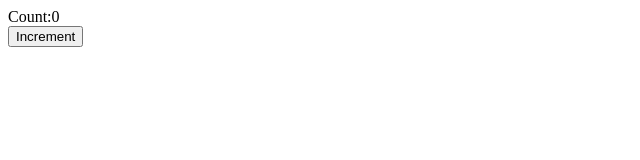
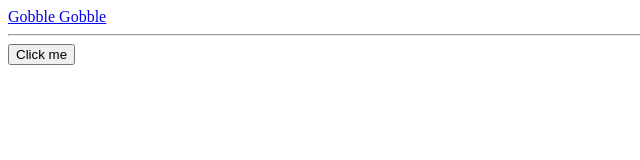
Before and after one commit to ntw3001/More-Vue, a plain HTML site: page index.html in a window 1280 px wide. Shown: the whole page, without its empty margins (0-640 px from the left). Drawn offline with nearby package versions, Linux system fonts and the light colour scheme.

Commit message:
just made some little notes on shorthand

```diff
--- a/index.html
+++ b/index.html
@@ -12,51 +12,25 @@
   <body>
 
       <div id="app">
-        <div>Count:{{ count.number }}</div>
-        <button @click="count.number++">Increment</button>
+        <!-- v-bind - shorthand is : -->
+        <a :href="google"> Gobble Gobble </a>
+        <hr/>
+        <!-- v-on: shorthand is @ -->
+        <button @click="alertSomething">Click me</button>
       </div>
 
   </body>
   <script>
-    const { createApp, ref, watch, reactive } = Vue;
+    const { createApp, ref } = Vue;
     createApp({
         setup() {
+          const google = ref('https://www.google.com')
 
-        //1st, just a plain old number::
+          const alertSomething=()=>{
+            alert('Yes! Yes! Yes!')
+          }
 
-          // const count = ref(0);
-
-          // watch(count, (newValue, oldValue) => {
-          //   console.log('count changed from', oldValue, 'to', newValue);
-          // });
-
-        //2nd, using a getter fuction to return an object with multiple properties:
-
-          // const count = reactive({
-          //   number:0,
-          //   other:"no purpose",
-          //   third:3
-          // });
-
-          // watch(()=> [count.number, count.other, count.third], (newValue, oldValue) => {
-          //   console.log('count changed from', oldValue, 'to', newValue);
-          // });
-
-        // ^that ()=> is the getter function, it returns the value of count.value.number
-
-        //3rd, fishing up a single property from the object:
-
-          const count = reactive({
-              number:0,
-              other:"no purpose",
-              third:3
-            });
-
-            watch(()=> [count.number, count.other, count.third], (newValue, oldValue) => {
-              console.log('count changed from', oldValue[0], 'to', newValue[0]);
-            });
-
-          return { count }
+          return { google, alertSomething }
         }
     }).mount('#app');
 
```
